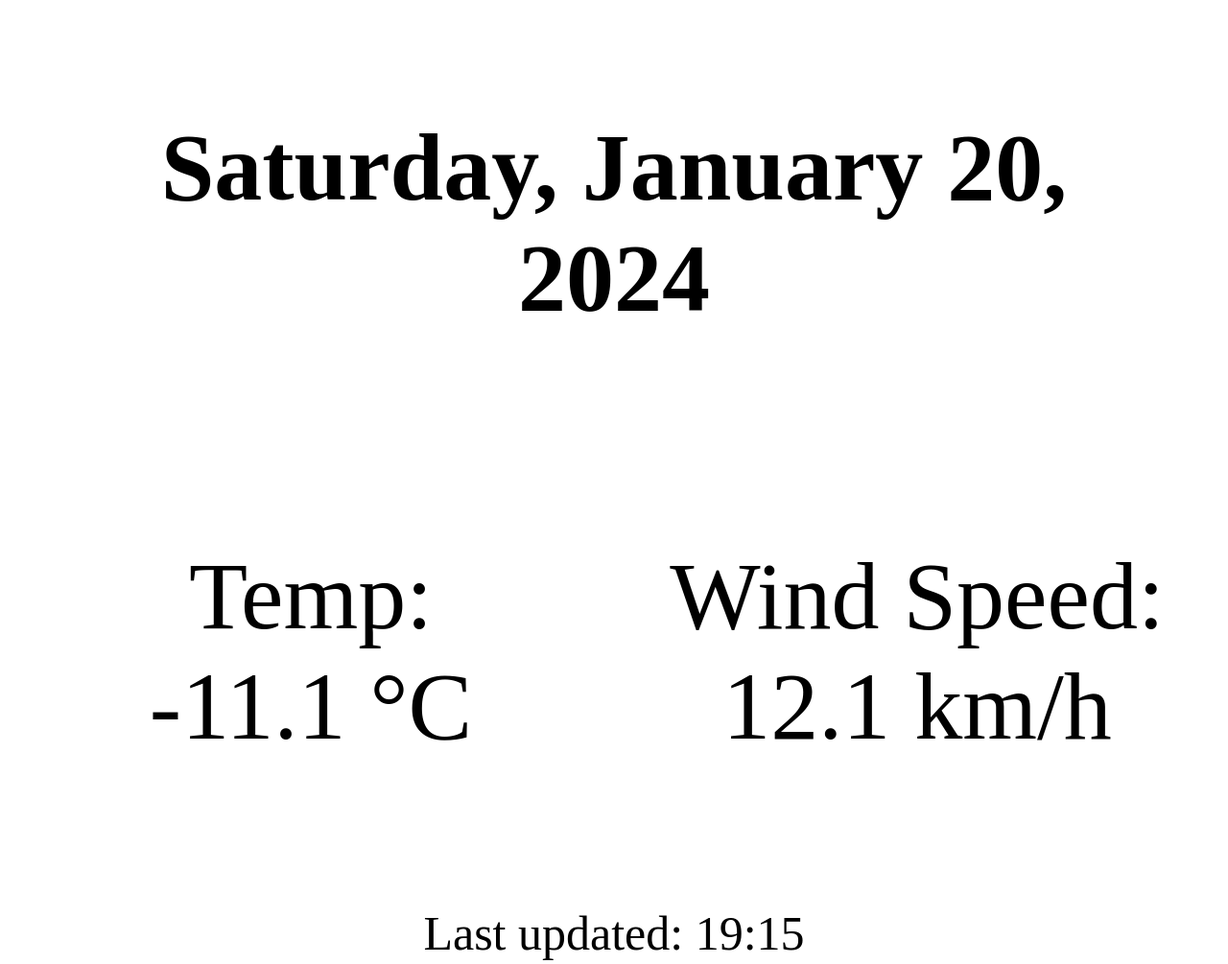
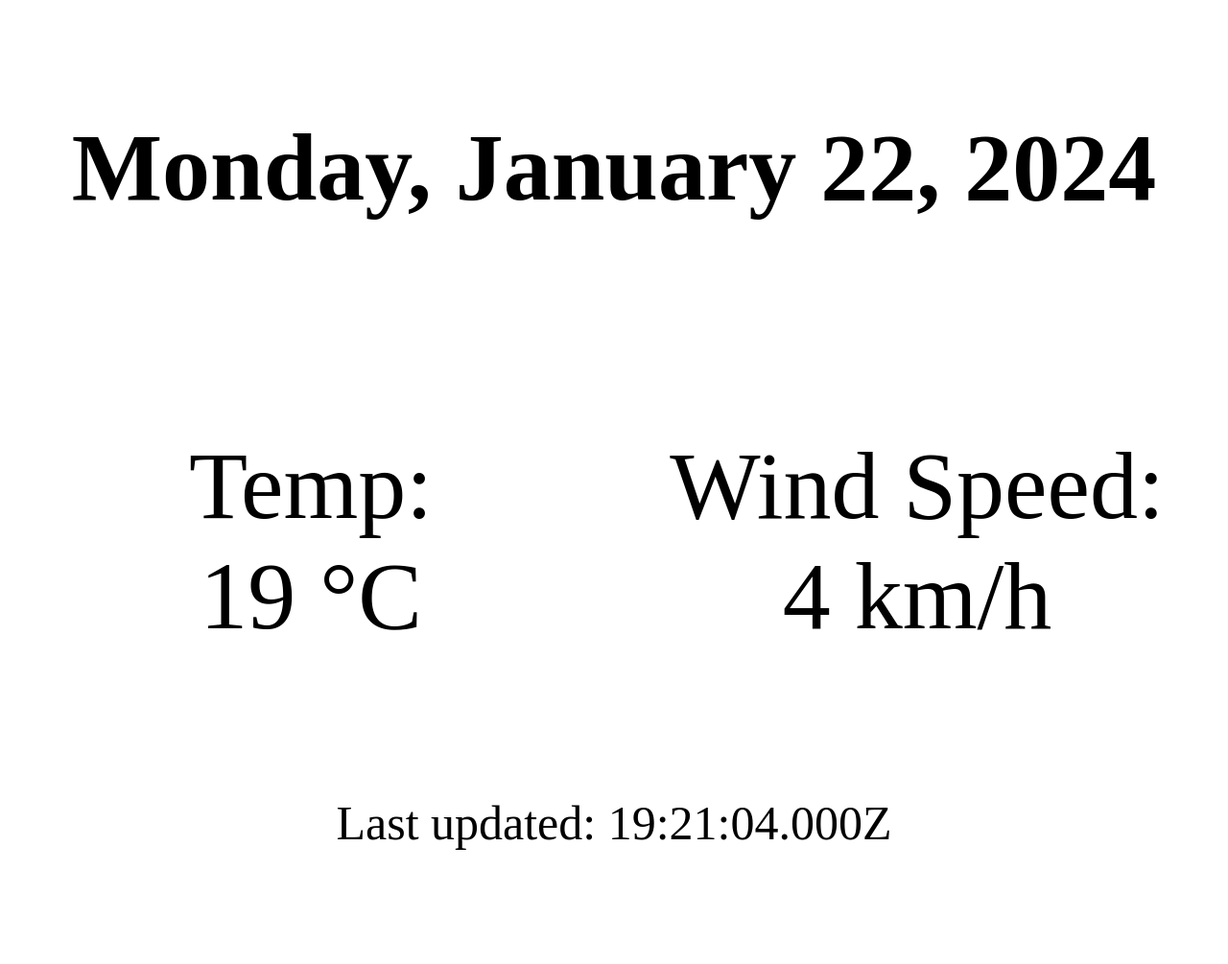
Before and after one commit to kadenjtaylor/ZinderBoard, a plain HTML site: page index.html in a window 1280 px wide. Shown: the whole page at 96% size. After the commit the page ends 937 px from the top, so only its background shows below. Drawn offline with Linux system fonts and the light colour scheme.

Commit message:
Cleanup, better dummy/demo version

```diff
--- a/index.html
+++ b/index.html
@@ -6,10 +6,10 @@
 </head>
 
 <body>
+	<!-- An achor for the js to stick the weather data onto -->
+	<div id="weather"></div>
 	<!-- Pulls in the js that makes the request -->
 	<script src='./index.js'></script>
-	<!-- An achor for the js to stick the weather data to -->
-	<div id="weather"></div>
 </body>
 
 </html>
--- a/index.js
+++ b/index.js
@@ -15,18 +15,21 @@ function construct_query_url(lat, long, current, quarterly, hourly) {
 }
 
 async function fetch_data(url) {
-  const headers = {
-    'Access-Control-Allow-Origin': '*',
-  };
-  const response = await fetch(url, { headers });
+  const response = await fetch(url);
   const data = await response.json();
   return CurrentWeather.parse(data);
 }
 
 async function dummy_request(url) {
   console.log(`Ignoring ${url}, returning dummy result...`);
-  const data = await fetch_data('./demo_response.json');
-  return data;
+  function getRandomInt(max) {
+    return Math.floor(Math.random() * max);
+  }
+  return new CurrentWeather(
+    new Date().toISOString(),
+    getRandomInt(40),
+    getRandomInt(15)
+  );
 }
 
 class CurrentWeather {
@@ -45,7 +48,6 @@ class CurrentWeather {
   }
 
   render() {
-    // When are we?
     const date = document.createElement("h1");
     const parsed_date = new Date(Date.parse(this.date));
     const options = { weekday: 'long', year: 'numeric', month: 'long', day: 'numeric' };
@@ -54,7 +56,6 @@ class CurrentWeather {
     date.style.fontSize = "100px";
     date.style.padding = "50px";
 
-    // How hot is it?
     const temp = document.createElement("p");
     temp.innerText = `Temp:\n${this.temp_c} ${String.fromCharCode(176)}C`;
     temp.style.textAlign = "center";
@@ -120,5 +121,5 @@ async function populate_weather_widget(dummy_mode, refresh_rate_ms) {
 
 // Start point
 const dummy_mode = true;
-const refresh_interval_sec = 30;
+const refresh_interval_sec = 3;
 populate_weather_widget(dummy_mode, refresh_interval_sec * 1000);
```
